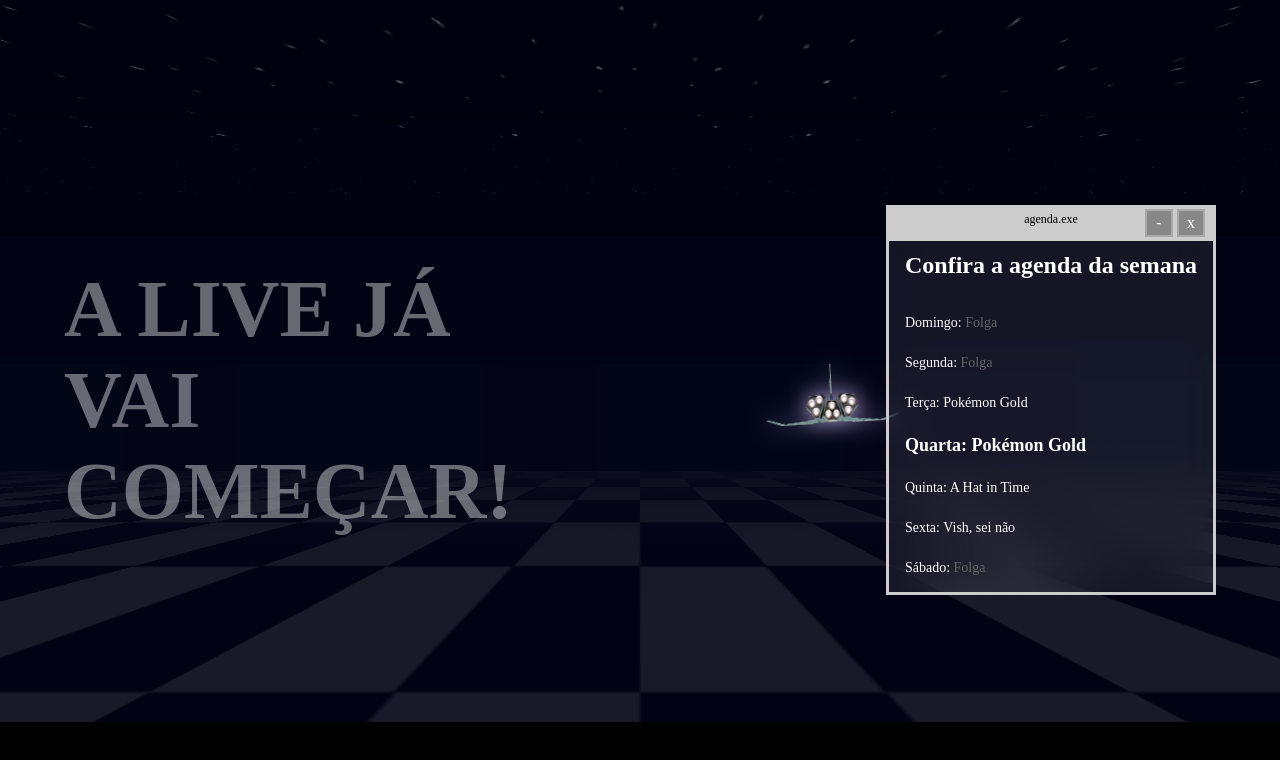
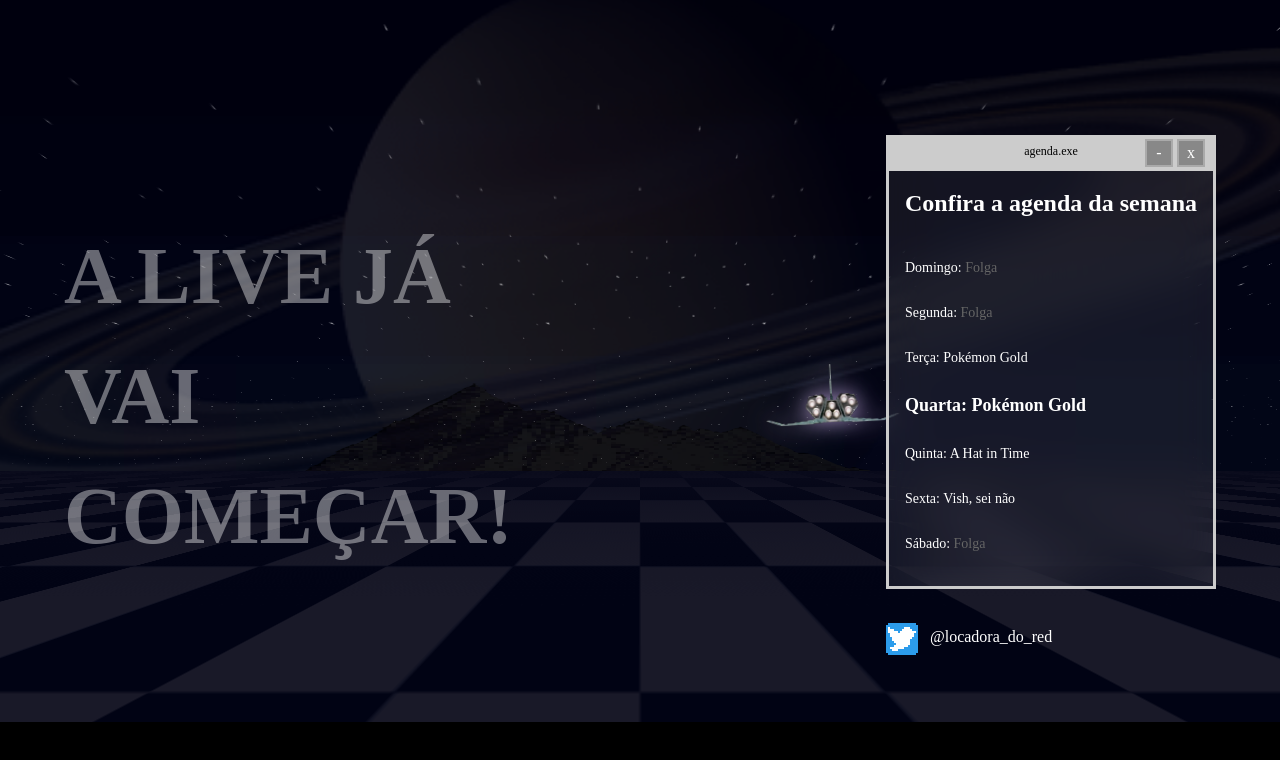
Before and after one commit to hugolcouto/assets-twitch, a website: page starting-soon.html in a window 1280 px wide. Drawn offline with nearby package versions, Linux system fonts and the light colour scheme; a web font is replaced by a local one.

Commit message:
Mais ajustes nas animações e assets

```diff
--- a/css/starting-soon.css
+++ b/css/starting-soon.css
@@ -15,7 +15,18 @@
 	overflow: hidden;
 }
 
-@keyframes starsanim {
+@keyframes starspositionanim {
+	0% {
+		opacity: .2;
+		background-position-y: 256px;
+	}
+	100% {
+		opacity: .2;
+		background-position-y: 0;
+	}
+}
+
+@keyframes starsopacityanim {
 	0% {
 		opacity: .2;
 	}
@@ -29,25 +40,24 @@
 
 .stars {
 	width: 100%;
-	height: 300px;
-	background-image: url('../assets/stars.png');
-	position: absolute;
-	top: 0;
-	left: -100vw;
-    transform: rotateX(262deg);
+	height: 1091px;
+    background-image: url('../assets/stars.png');
+    position: absolute;
+    top: -273px;
+    left: -100vw;
+    transform: rotateX(328deg);
     width: 300vw;
-	animation: starsanim 4s linear infinite;
-	z-index: 3;
+    animation:
+		starspositionanim 60s linear infinite,
+		starsopacityanim 2s linear infinite;
+    z-index: 3;
 }
 
 @keyframes bganim {
 	from {
-		/* background-position: 0 0; */
 		background-position-y: 9px;
 	}
 	to {
-		/* background-position: 0 100%; */
-		/* background-position-y: 814px; */
 		background-position-y: 907px;
 	}
 }
@@ -96,6 +106,16 @@
 	justify-content: center;
 }
 
+.twitter {
+	display: flex;
+	align-items: center;
+}
+
+.twitter > p {
+	margin-top: 12px;
+	margin-left: 12px;
+}
+
 @keyframes titleanim {
 	0% {
 		opacity: 1;
@@ -141,7 +161,8 @@
 	border: 3px solid #ccc;
 	border-top: 36px solid #ccc;
 	backdrop-filter: blur(20px);
-	position: relative
+	position: relative;
+	margin-bottom: 24px;
 }
 
 .schedule::before {
@@ -258,8 +279,17 @@
 	17% {
 		filter: drop-shadow(0px 0px 100px #D5B9F9);
 	}
+	50% {
+		filter:
+			drop-shadow(0px 0px 100px #D5B9F9)
+			brightness(.1)
+		;
+	}
 	100% {
-		filter: drop-shadow(0px 0px 100px #D5B9F9);
+		filter:
+			drop-shadow(0px 0px 100px #D5B9F9)
+			brightness(0)
+		;
 		transform:
 			translate(800px, 300px)
 			scale(0)
@@ -275,5 +305,28 @@
 	left: 0;
 	z-index: 4;
 	animation: spaceshipanim 40s linear infinite;
-	/* filter: drop-shadow(0px 0px 60px white); */
+
 }
+
+.saturn {
+    width: 1800px;
+    height: auto;
+    position: absolute;
+    top: -30px;
+    left: 50%;
+    transform: translateX(-50%);
+    opacity: .1;
+	z-index: 1;
+}
+
+.mountains {
+    width: 1920px;
+    height: 214px;
+    position: absolute;
+    bottom: -37px;
+    left: 50%;
+    transform: translateX(-50%);
+    opacity: .7;
+    filter: hue-rotate(56deg) brightness(0.08);
+	z-index: 2;
+}
--- a/starting-soon.html
+++ b/starting-soon.html
@@ -7,11 +7,14 @@
 	<title>Starting soon</title>
 	<link rel="stylesheet" href="./css/general.css">
 	<link rel="stylesheet" href="./css/starting-soon.css">
+	<link href="https://unpkg.com/nes.css@latest/css/nes.min.css" rel="stylesheet" />
 </head>
 <body>
 	<div class="background">
 		<div class="sky">
 			<img src="./assets/spaceship.png" alt="" class="spaceship">
+			<img src="./assets/saturn.png" alt="" class="saturn">
+			<img src="./assets/mountains.png" alt="" class="mountains">
 			<div class="stars"></div>
 		</div>
 		<div class="ground-perspective">
@@ -21,6 +24,7 @@
 	<div class="frontground">
 		<div class="content">
 			<h1 class="title">A live já vai começar!</h1>
+			<div>
 				<div class="schedule">
 					<span class="window-title">agenda.exe</span>
 					<h2>Confira a agenda da semana</h2>
@@ -34,6 +38,12 @@
 						<li>Sábado: <span class="day"></span></li>
 					</ul>
 				</div>
+				<div class="twitter">
+
+					<i class="nes-icon twitter"></i>
+					<p>@locadora_do_red</p>
+				</div>
+			</div>
 		</div>
 	</div>
 	<script src="//unpkg.com/jquery"></script>
```
Also changed, not shown: assets/mountains.png (added), assets/saturn.png (added). Lines whose indentation alone changed are shown as unchanged.
